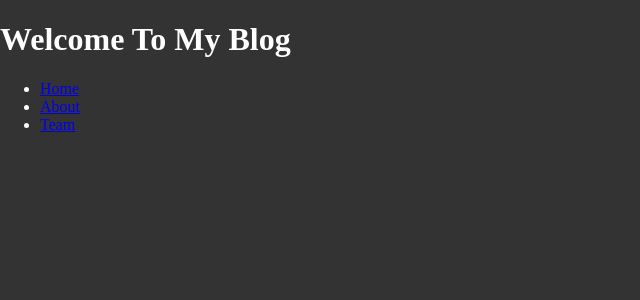
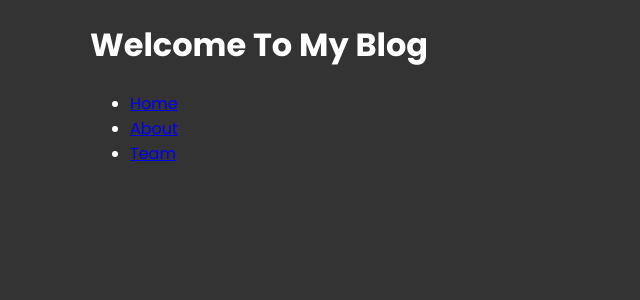
Before and after one commit to suleymanbasbug/next_13_crash, a Next.js app: page / in a window 1280 px wide. Shown: the top 300 px of the page, without its empty margins (0-640 px from the left). Built offline with nearby package versions, Linux system fonts and the light colour scheme.

Commit message:
added font at global

```diff
--- a/app/layout.js
+++ b/app/layout.js
@@ -1,4 +1,10 @@
+import { Poppins } from "next/font/google";
 import "./globals.css";
+
+const poppins = Poppins({
+  weight: ["400", "700"],
+  subsets: ["latin"],
+});
 
 export const metadata = {
   title: "SBasbug",
@@ -9,7 +15,9 @@
 export default function RootLayout({ children }) {
   return (
     <html lang="en">
-      <body>{children}</body>
+      <body className={poppins.className}>
+        <main className="container">{children}</main>
+      </body>
     </html>
   );
 }
```
